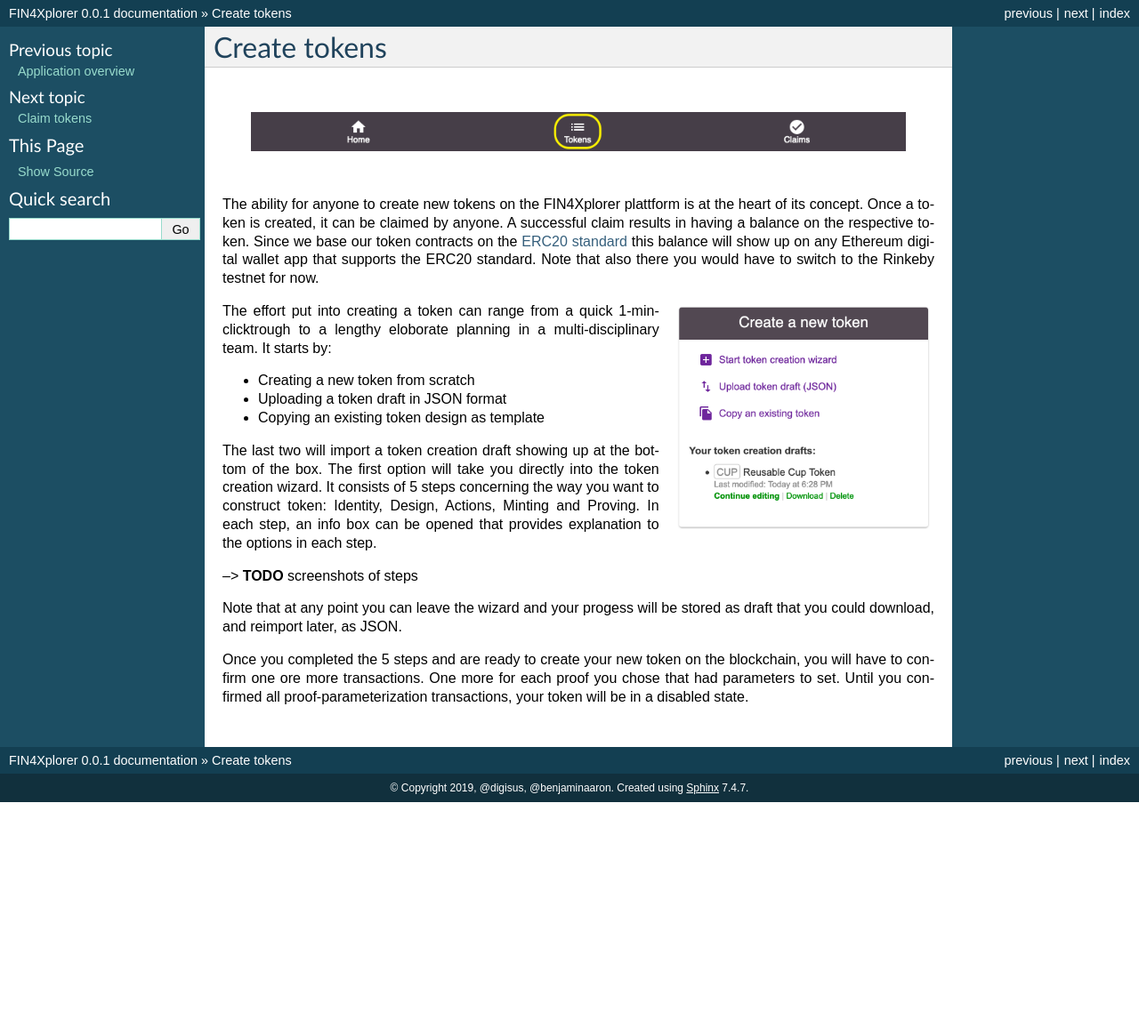
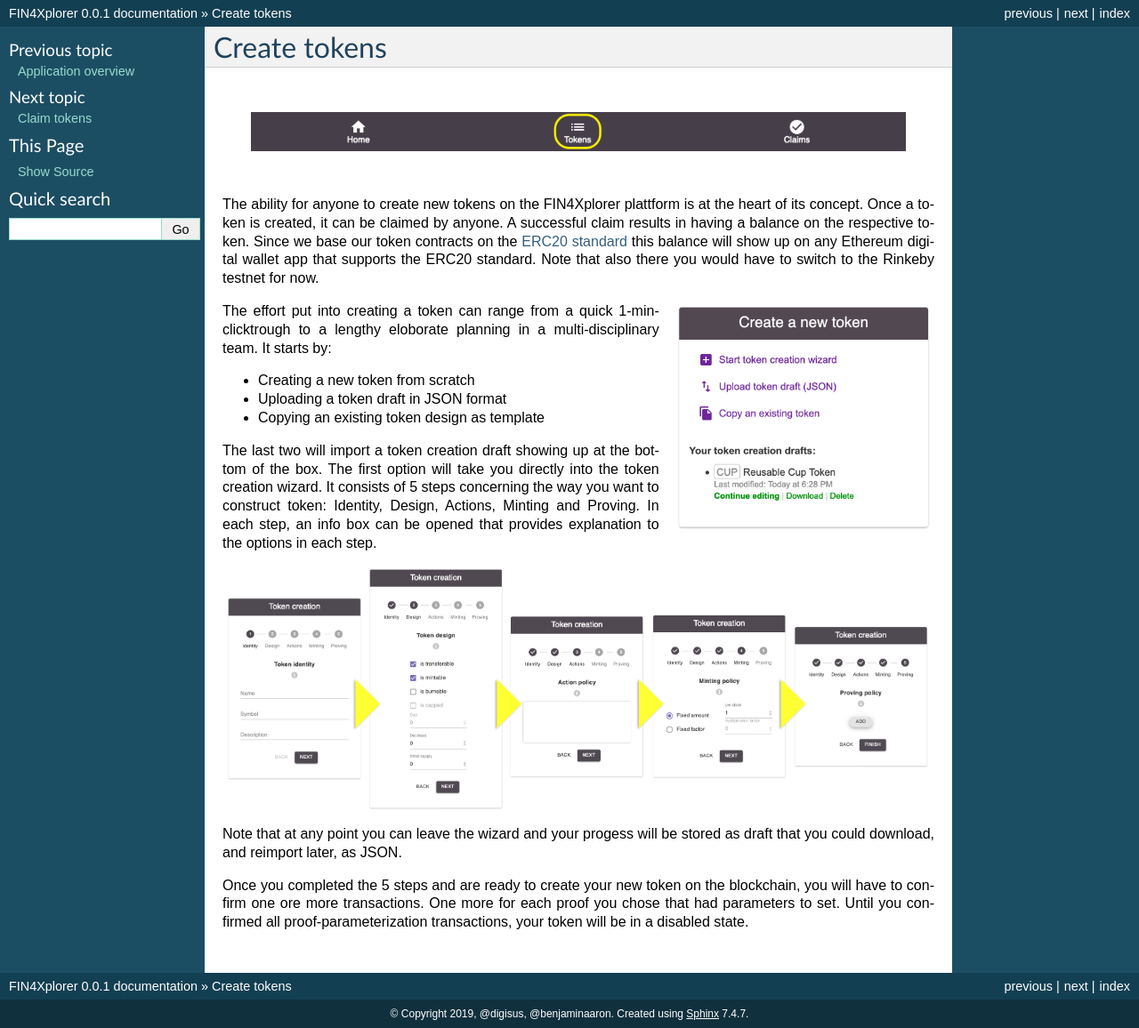
Before and after one commit to FuturICT2/FIN4Documentation, a Sphinx documentation site: the page built from docs/create-tokens.rst, in a window 1280 px wide. Shown: the whole page at 89% size. Built offline with Sphinx 7.4.7, drawn with Linux system fonts in a browser that asks for light colours; before the commit the page ends 902 px from its top, so only the background shows below that.

Commit message:
Add wizard-steps screenshot

```diff
--- a/docs/create-tokens.rst
+++ b/docs/create-tokens.rst
@@ -23,7 +23,9 @@
 
 The last two will import a token creation draft showing up at the bottom of the box. The first option will take you directly into the token creation wizard. It consists of 5 steps concerning the way you want to construct token: Identity, Design, Actions, Minting and Proving. In each step, an info box can be opened that provides explanation to the options in each step.
 
---> **TODO** screenshots of steps
+.. image:: images/WizardSteps.png
+   :scale: 37%
+   :align: center
 
 Note that at any point you can leave the wizard and your progess will be stored as draft that you could download, and reimport later, as JSON.
 
```
Also changed, not shown: docs/images/WizardSteps.png (added).
